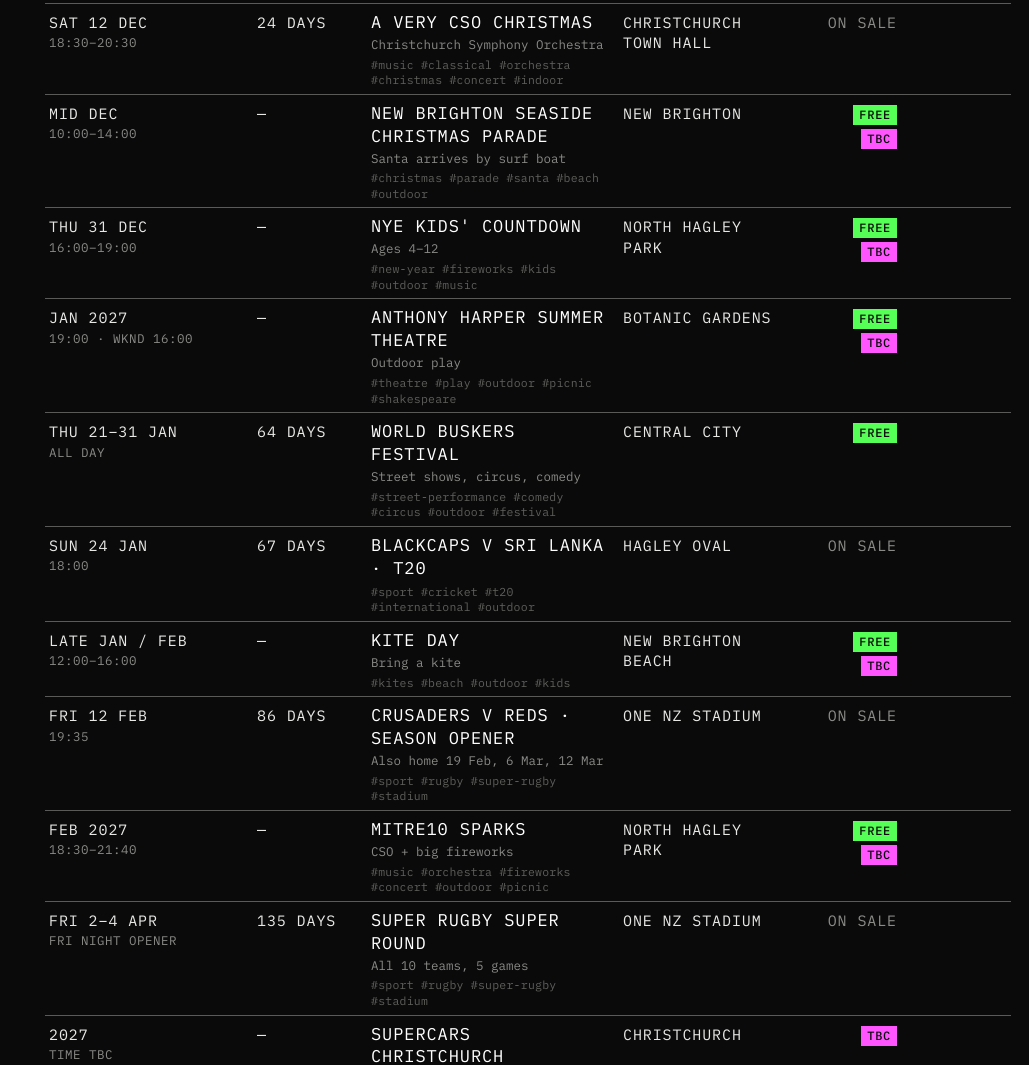
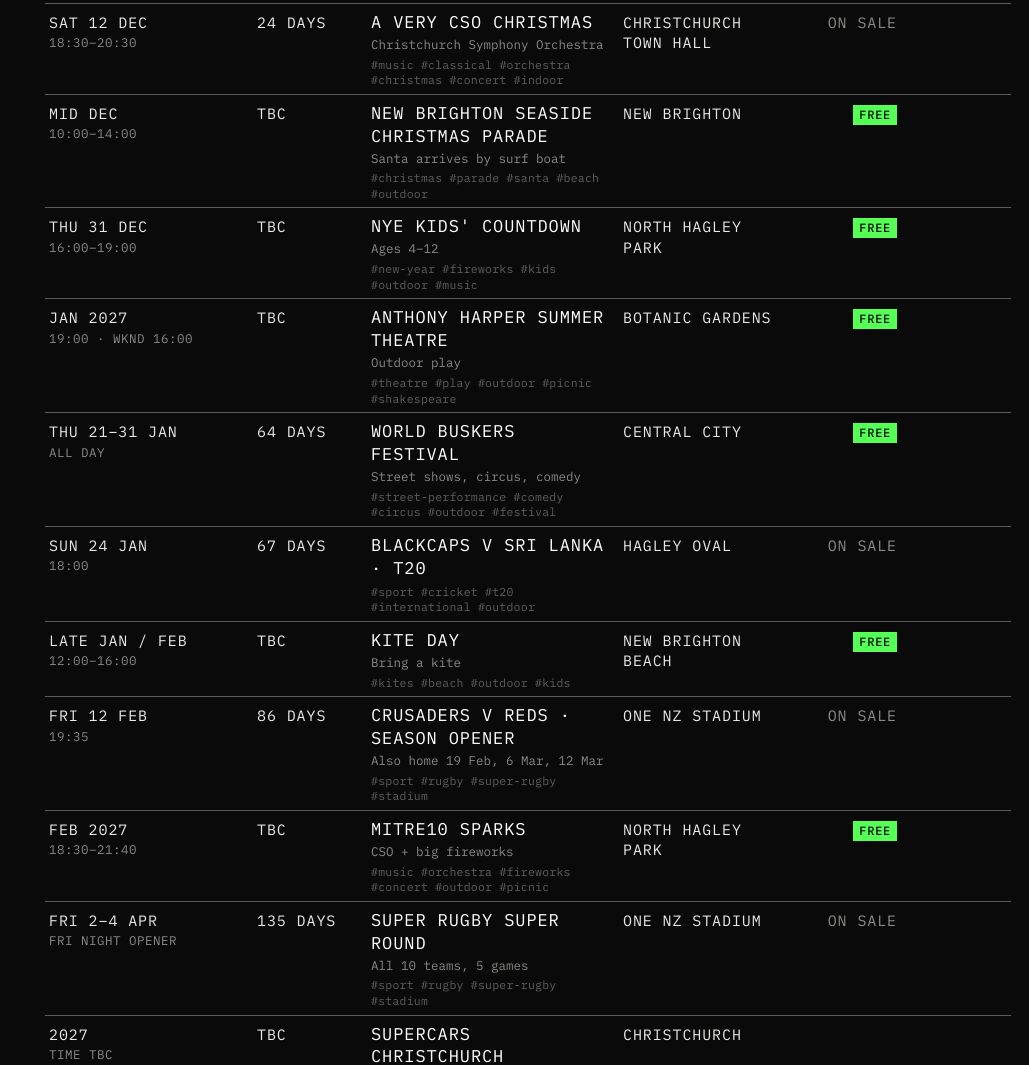
Before and after one commit to blangdon/events, a plain HTML site: page index.html in a window 1280 px wide. Shown: the part 849-1914 px from the top of the page, without its empty margins (251-1280 px from the left). Drawn offline with Linux system fonts and the light colour scheme.

Commit message:
Show TBC as plain text in the days column
Remove the magenta TBC block; unconfirmed events no longer say ON SALE.

Co-Authored-By: Claude Opus 5.5 <noreply@anthropic.com>
Claude-Session: https://claude.ai/code/session_015CofzuhfrDsYs5h9Ap95p3

```diff
--- a/index.html
+++ b/index.html
@@ -223,7 +223,7 @@ function status(e){
 }
 const L={free:"FREE",sold:"SOLD OUT",tbc:"TBC"};
 function away(e){
-  if(isTBC(e)) return "—";
+  if(isTBC(e)) return "TBC";
   const n=Math.round((start(e)-today)/864e5);
   if(n<=0) return end(e)>=today&&n<0?"ON NOW":"TODAY";
   if(n===1) return "TOMORROW";
@@ -270,7 +270,7 @@ function renderBoards(){
   document.getElementById(cat).innerHTML=list.map(e=>{
     const [cls,label]=status(e);
     const p=PREFS[e.id]||{};
-    const order=["sold","free","tbc"];
+    const order=["sold","free"];
     const tl=order.filter(t=>(e.tags||[]).includes(t)).map(t=>`<span class="tg ${t}">${L[t]}</span>`);
     if(cls==="soon") tl.unshift(`<span class="tg soon">THIS WEEK</span>`);
     const rc=["r",cls==="past"?"past":"",p.removed?"removed":""].filter(Boolean).join(" ");
@@ -279,7 +279,7 @@ function renderBoards(){
       <div class="ago">${away(e)}</div>
       <div class="w"><a href="${esc(e.url)}" target="_blank" rel="noopener" class="ttl" data-raw="${esc(e.what)}">${esc(e.what)}</a>${e.note?`<span class="n">${esc(e.note)}</span>`:""}${(e.k||[]).length?`<span class="kw">${e.k.map(x=>`<button class="hk" data-k="${esc(x)}">#${esc(x)}</button>`).join(" ")}</span>`:""}</div>
       <div class="v">${esc(e.where)}</div>
-      <div class="s">${tl.length?tl.join(""):`<span class="onsale">ON SALE</span>`}</div>
+      <div class="s">${tl.length?tl.join(""):isTBC(e)?"":`<span class="onsale">ON SALE</span>`}</div>
       <div class="act">
         <button class="fav" data-a="fav" aria-pressed="${!!p.fav}" title="${p.fav?"Unfavourite":"Favourite"}">${ICON_HEART}</button>
         <button class="up" data-a="up" aria-pressed="${p.vote>0}" title="Like">${ICON_UP}</button>
```
